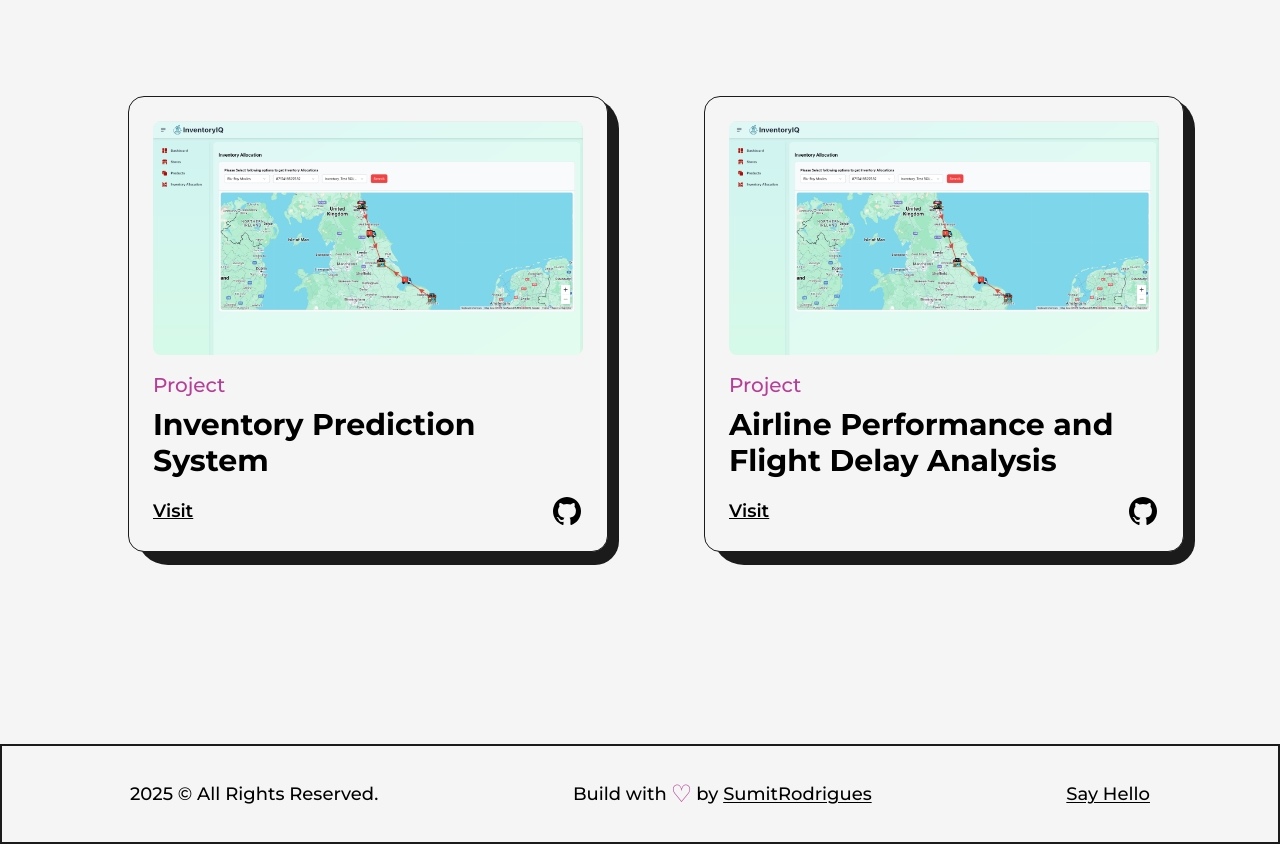
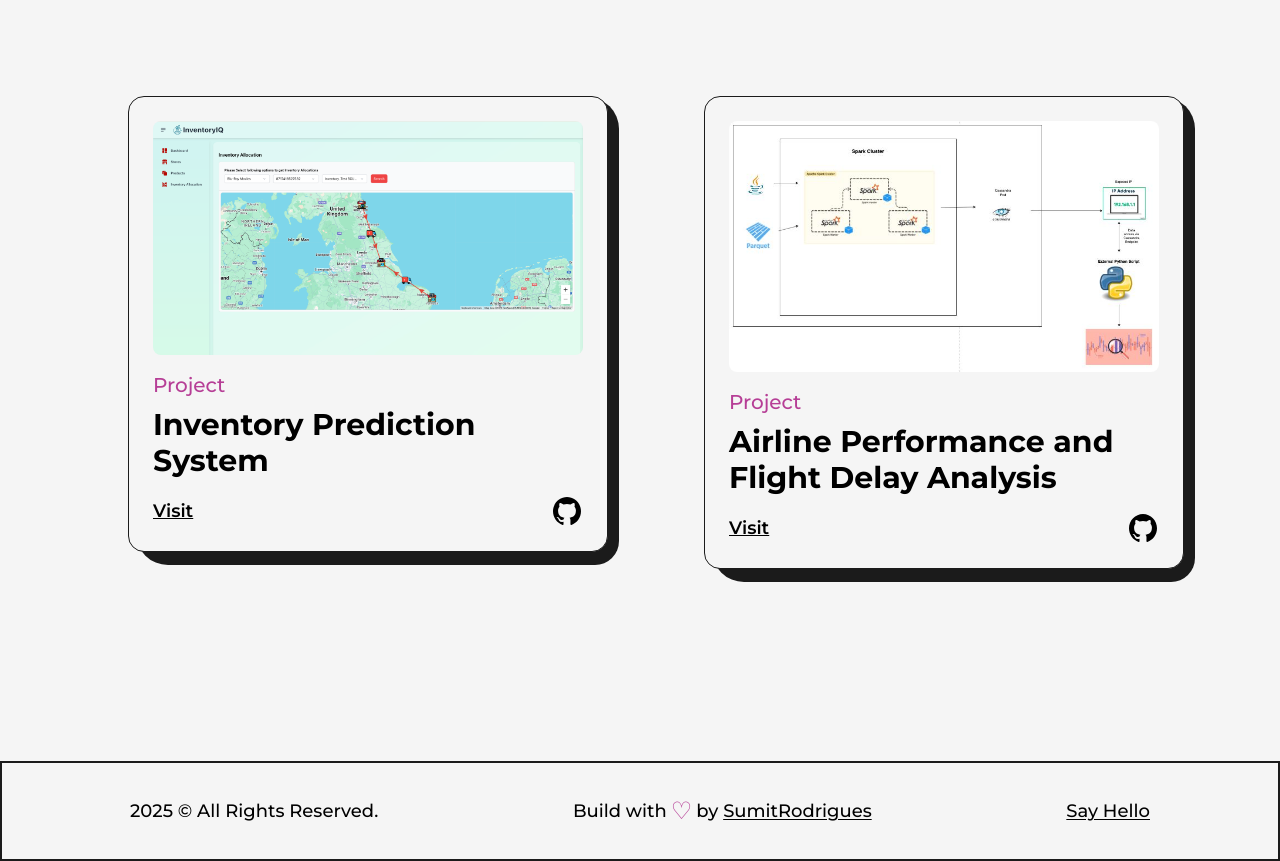
Before and after one commit to SumitRodrigues/Personal-Portfolio, a Next.js app: page /projects in a window 1280 px wide. Shown: the part 3560-4421 px from the top of the page. Built offline with nearby package versions, Linux system fonts and the light colour scheme.

Commit message:
fixed image for project 11

```diff
--- a/src/pages/projects.js
+++ b/src/pages/projects.js
@@ -264,7 +264,7 @@ const projects = () => {
                         <div className='col-span-6 sm:col-span-12'>
                             <Project
                                 title="Airline Performance and Flight Delay Analysis"
-                                img={project10}
+                                img={project11}
                                 summary="This project leverages the power of Kubernetes, Apache Spark, and Cassandra to analyze airline
                                  performance and flight delays. We use .parquet files as our primary data format."
                                 link="https://github.com/SumitRodrigues/Spark-Kubernets-Cassandra_Project_CPSC531"
```
